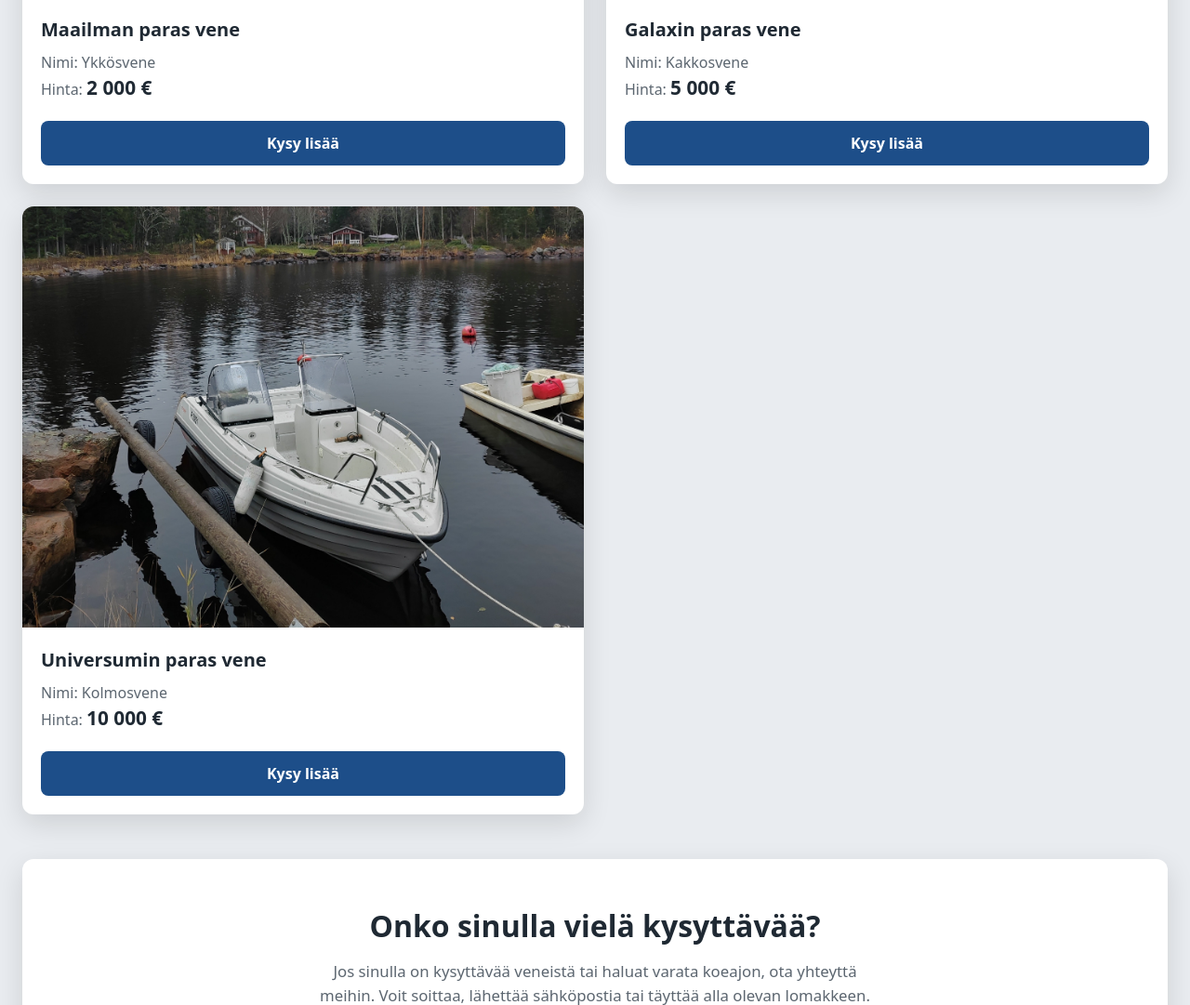
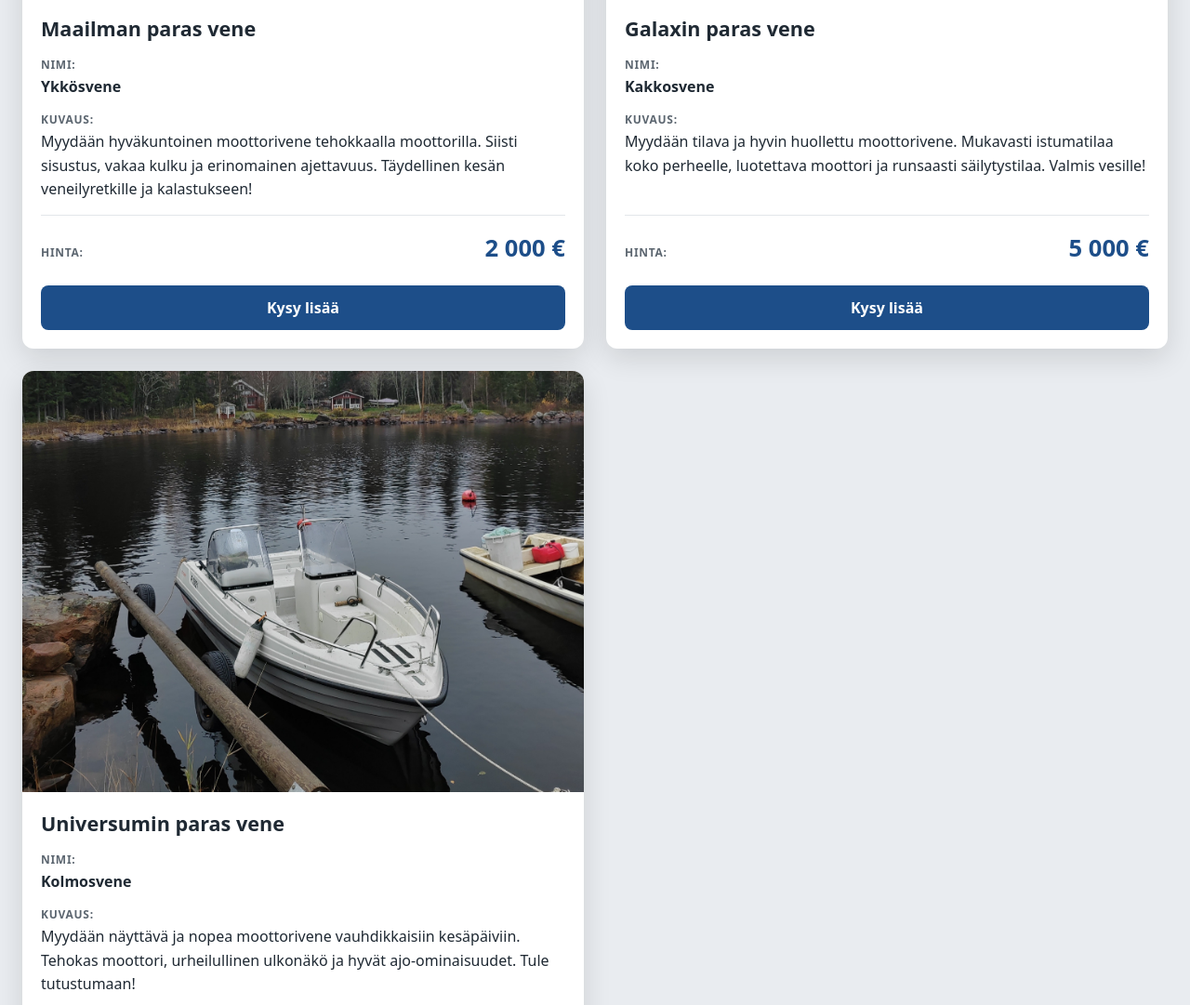
Before and after one commit to thundertheidiot/venekauppatehtava, a website: page index.html in a window 1280 px wide. Shown: the part 1086-2167 px from the top of the page at 93% size. Drawn offline with Linux system fonts and the light colour scheme.

Commit message:
pretty cards

```diff
--- a/index.html
+++ b/index.html
@@ -46,8 +46,20 @@
 						<div class="card-body">
 							<h3>Maailman paras vene</h3>
 							<ul class="card-details">
-								<li>Nimi: Ykkösvene</li>
-								<li>Hinta: <strong>2 000 €</strong></li>
+								<li>
+									<strong>Nimi:</strong> <span class="name">Ykkösvene</span>
+								</li>
+								<li>
+									<strong>Kuvaus:</strong>
+									<span class="description">
+										Myydään hyväkuntoinen moottorivene tehokkaalla moottorilla.
+										Siisti sisustus, vakaa kulku ja erinomainen ajettavuus.
+										Täydellinen kesän veneilyretkille ja kalastukseen!
+									</span>
+								</li>
+								<li class="price">
+									<strong>Hinta:</strong> <span class="price-value">2 000 €</span>
+								</li>
 							</ul>
 							<a href="contact.html" class="button">Kysy lisää</a>
 						</div>
@@ -61,8 +73,20 @@
 						<div class="card-body">
 							<h3>Galaxin paras vene</h3>
 							<ul class="card-details">
-								<li>Nimi: Kakkosvene</li>
-								<li>Hinta: <strong>5 000 €</strong></li>
+								<li>
+									<strong>Nimi:</strong> <span class="name">Kakkosvene</span>
+								</li>
+								<li>
+									<strong>Kuvaus:</strong>
+									<span class="description">
+										Myydään tilava ja hyvin huollettu moottorivene.
+										Mukavasti istumatilaa koko perheelle, luotettava moottori ja
+										runsaasti säilytystilaa. Valmis vesille!
+									</span>
+								</li>
+								<li class="price">
+									<strong>Hinta:</strong> <span class="price-value">5 000 €</span>
+								</li>
 							</ul>
 							<a href="contact.html" class="button">Kysy lisää</a>
 						</div>
@@ -76,8 +100,20 @@
 						<div class="card-body">
 							<h3>Universumin paras vene</h3>
 							<ul class="card-details">
-								<li>Nimi: Kolmosvene</li>
-								<li>Hinta: <strong>10 000 €</strong></li>
+								<li>
+									<strong>Nimi:</strong> <span class="name">Kolmosvene</span>
+								</li>
+								<li>
+									<strong>Kuvaus:</strong>
+									<span class="description">
+										Myydään näyttävä ja nopea moottorivene vauhdikkaisiin
+										kesäpäiviin. Tehokas moottori, urheilullinen ulkonäkö ja hyvät
+										ajo-ominaisuudet. Tule tutustumaan!
+									</span>
+								</li>
+								<li class="price">
+									<strong>Hinta:</strong> <span class="price-value">10 000 €</span>
+								</li>
 							</ul>
 							<a href="contact.html" class="button">Kysy lisää</a>
 						</div>
--- a/style.css
+++ b/style.css
@@ -206,22 +206,62 @@ footer h3 {
 }
 
 .card-body h3 {
-	margin-bottom: 0.5rem;
-	font-size: 1.25rem;
+	margin-bottom: 1rem;
+	font-size: 1.35rem;
+	line-height: 1.3;
 }
 
 .card-details {
+	display: flex;
 	flex: 1;
+	flex-direction: column;
+	gap: 0.9rem;
 	padding: 0;
 	margin-bottom: 1.25rem;
 
 	list-style: none;
+}
+
+/* small uppercase labels: Nimi, Kuvaus, Hinta */
+.card-details strong {
+	display: block;
+	margin-bottom: 0.15rem;
+
+	font-size: 0.75rem;
+	font-weight: 600;
+	letter-spacing: 0.06em;
+	text-transform: uppercase;
 	color: var(--muted);
 }
 
-.card-details strong {
-	font-size: 1.3rem;
+.boat-card .name {
+	font-weight: 600;
+}
+
+.boat-card .description {
+	line-height: 1.6;
 	color: var(--text);
+}
+
+/* price sits at the bottom of every card so they line up */
+.card-details .price {
+	display: flex;
+	align-items: baseline;
+	justify-content: space-between;
+	margin-top: auto;
+	padding-top: 1rem;
+
+	border-top: 1px solid #e3e6ea;
+}
+
+.card-details .price strong {
+	margin: 0;
+}
+
+.price-value {
+	font-size: 1.6rem;
+	font-weight: 700;
+	color: var(--accent);
 }
 
 .boat-card .button {
```
